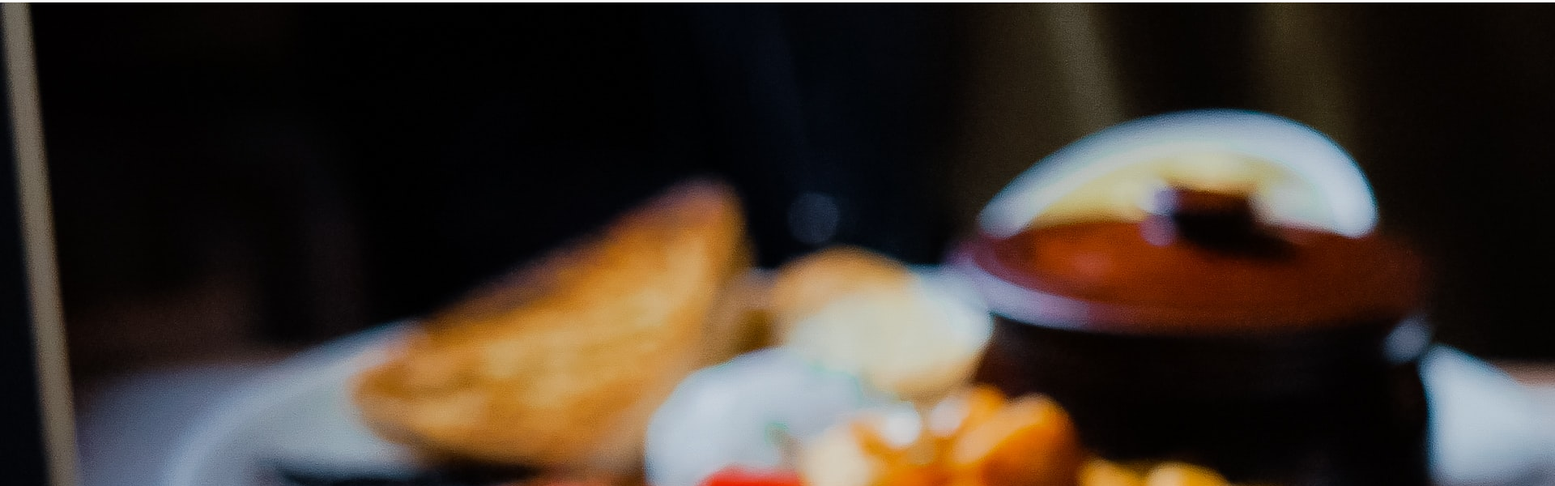
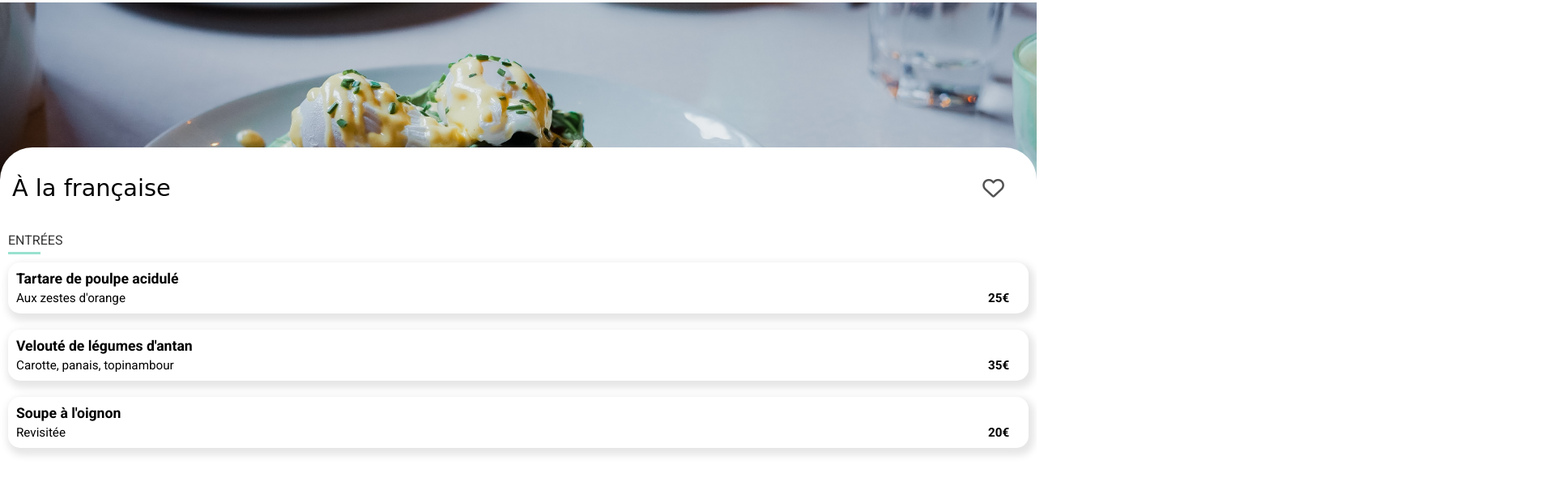
Before and after one commit to tibocst/Projet-3---OhmyFood, a website: page menu_a_la_francaise.html in a window 1280 px wide. Shown: the part 52-652 px from the top of the page at 81% size, 1920 px wide, since content can reach past the window. Drawn offline with Linux system fonts and the light colour scheme; a web font is replaced by a local one.

Commit message:
Ajout de various + menu francais terminé sauf anim

```diff
--- a/sass/components/_buttons.scss
+++ b/sass/components/_buttons.scss
@@ -16,7 +16,21 @@
             border-radius: 25px;
         }
     }
+
+    &--menu {
+        display: flex;
+        justify-content: center;
+        padding: 0;
+        & a {
+            & p {
+                display: flex;
+                justify-content: center;
+                width: 150px;
+            }
+        }
+    }
 }
+
 
 .button__heart {
     display: flex;
--- a/sass/components/_cards.scss
+++ b/sass/components/_cards.scss
@@ -66,3 +66,45 @@
         }
     }
 }
+
+.card__plat {
+    box-shadow: 3px 5px 10px 4px rgba(0,0,0,0.1);
+    border-radius: 15px;
+    display: flex;
+    justify-content: space-between;
+    padding: 10px;
+    & > div:nth-child(1) {
+        display: flex;
+        flex-direction: column;
+        gap: 5px;
+        & h3 {
+            margin: inherit;
+            font-family: 'Roboto', sans-serif;
+            font-weight: 600;
+            font-size: 1.1em;
+        }
+        & p {
+            margin: inherit;
+            font-family: 'Roboto', sans-serif;
+            font-weight: 400;
+            font-size: 0.95em;
+        }
+    }
+
+    & > div:nth-child(2) {
+        display: flex;
+        justify-content: flex-start;
+        align-items: flex-end;
+        flex-basis: 40px;
+        & h3 {
+            margin: inherit;
+            font-family: 'Roboto', sans-serif;
+            font-weight: 600;
+            font-size: 0.95em;
+        }
+    }
+
+    & > div:nth-child(3) {
+        display: none;
+    }
+}
--- /dev/null
+++ b/sass/components/_various.scss
@@ -0,0 +1,4 @@
+.border__bottom__half {
+    border-top: 3px solid #99E2D0;
+    width: 40px;
+}
--- a/sass/main.scss
+++ b/sass/main.scss
@@ -10,6 +10,7 @@
 
 @import "./components/buttons";
 @import "./components/cards";
+@import "./components/various";
 
 @import "./layout/header";
 @import "./layout/footer";
--- a/sass/pages/_menu_a_la_francaise.scss
+++ b/sass/pages/_menu_a_la_francaise.scss
@@ -1,7 +1,58 @@
-.background-image {
+.background__image {
+    position: relative;
     & img {
         width: 100%;
         object-fit: cover;
         height: 275px;
     }
+
+    &__div {
+        width: 100%;
+        background-color: white;
+        height: 100px;
+        position: absolute;
+        display: flex;
+        justify-content: space-between;
+        border-top-left-radius: 40px;
+        border-top-right-radius: 40px;
+        bottom: 0;
+
+        & h1 {
+            font-family: 'Shrikhand', cursive;
+            font-weight: 500;
+            font-size: 1.8em;
+            padding-left: 15px;
+            margin: inherit;
+            align-self: center;
+        }
+
+        & > div {
+            padding-right: 40px;
+        }
+    }
 }
+
+.menu {
+    padding: 0 10px;
+    padding-bottom: 50px;
+    display: flex;
+    flex-direction: column;
+    gap: 40px;
+
+    & h2 {
+        font-family: 'Roboto', sans-serif;
+        font-weight: 400;
+        font-size: 1em;
+        opacity: 0.8;
+        margin: 5px 0;
+    }
+
+    & > div {
+        & > div:nth-child(3) {
+            display: flex;
+            flex-direction: column;
+            gap: 20px;
+            padding: 10px 0;
+        }
+    }
+}
```
Also changed, not shown: public/css/style.css, 1 other file.
